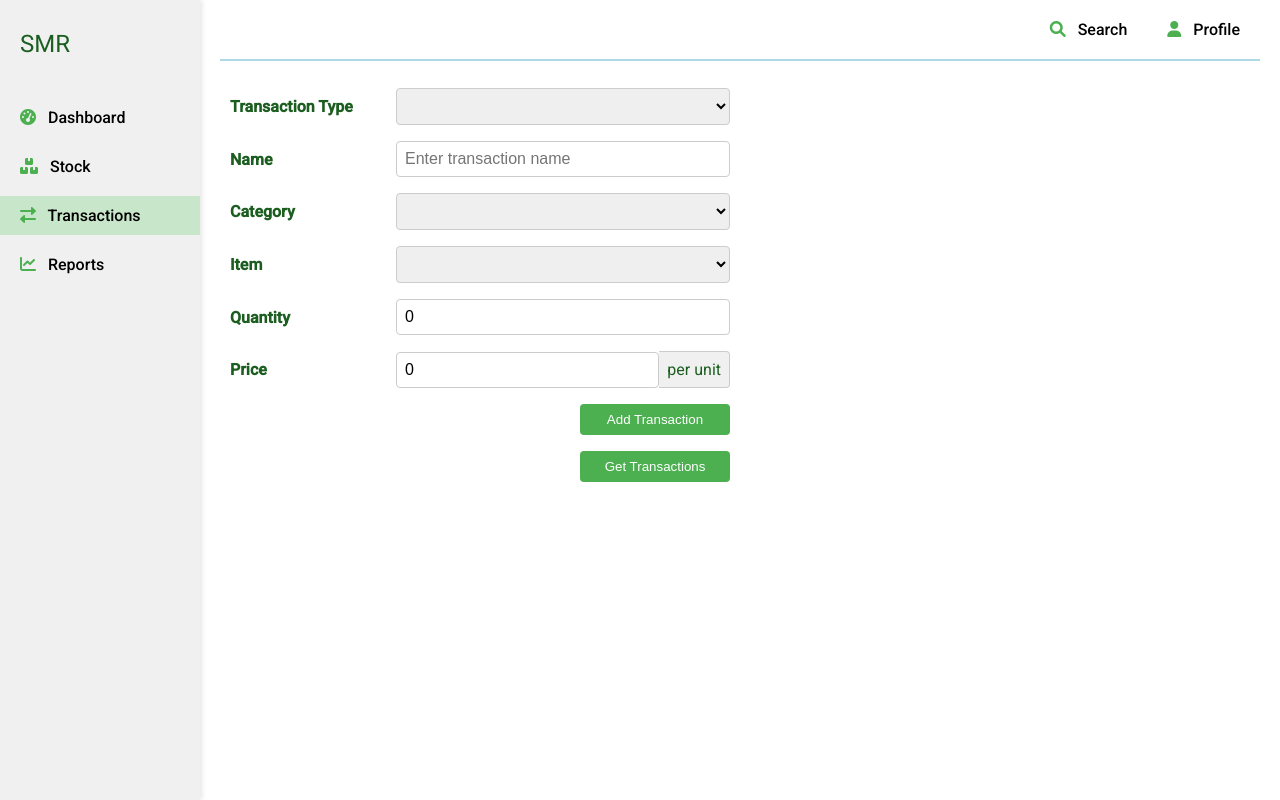
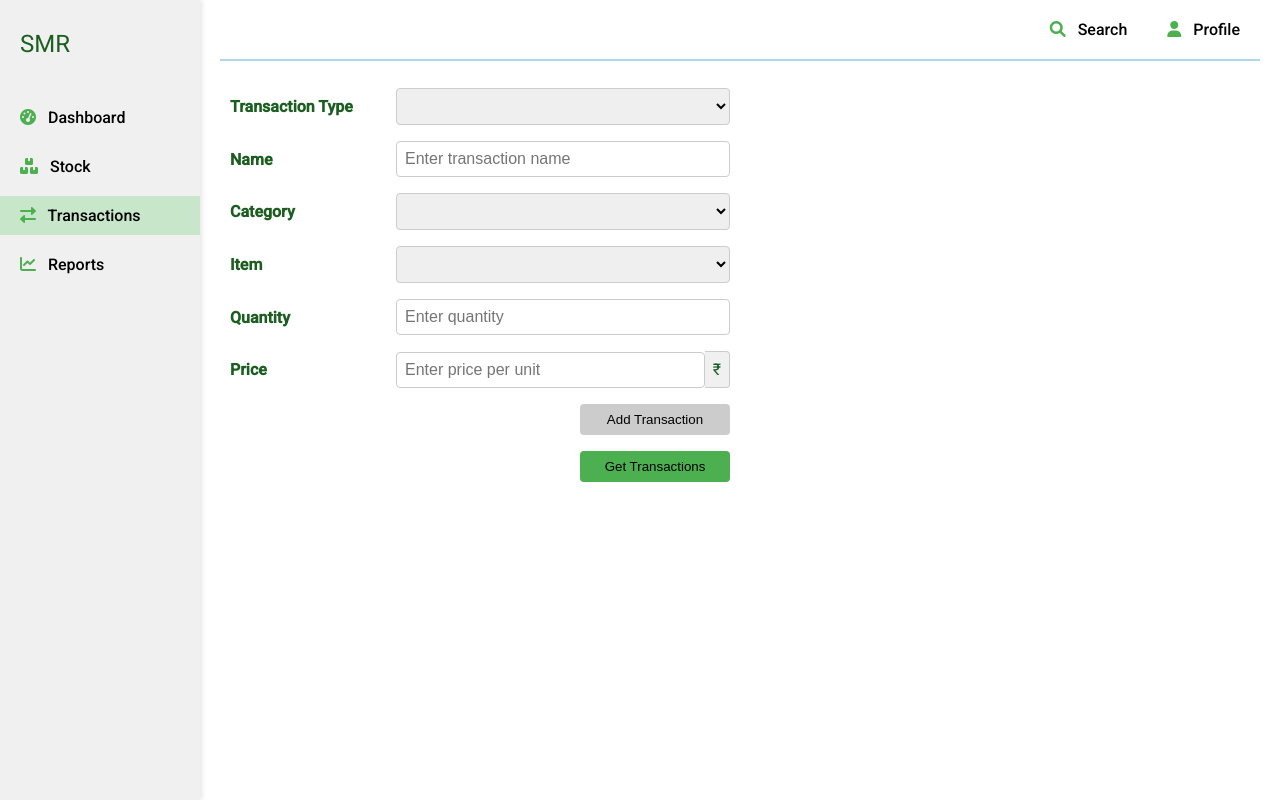
Before and after one commit to KothaNikhil/rice-factory-management, an Angular app in the folder front-end/: page /transactions in a window 1280 px wide. Built offline with nearby package versions, Linux system fonts and the light colour scheme.

Commit message:
Refactor transaction model to allow null values for quantity and price; update form input constraints and styling for better user experience

```diff
--- a/front-end/src/app/modules/transactions/services/transaction.service.ts
+++ b/front-end/src/app/modules/transactions/services/transaction.service.ts
@@ -6,8 +6,8 @@ export interface Transaction {
   transactionType: string;
   name: string;
   item: string | null;
-  quantity: number;
-  price: number;
+  quantity: number | null;
+  price: number | null;
 }
 
 @Injectable({
--- a/front-end/src/app/modules/transactions/transactions.component.html
+++ b/front-end/src/app/modules/transactions/transactions.component.html
@@ -43,8 +43,8 @@
   <div class="form-group">
     <label for="price">Price</label>
     <div class="input-group">
-      <input id="price" name="price" type="number" [(ngModel)]="transaction.price" placeholder="Enter price per unit" min="0.01" step="0.01" required />
-      <span class="input-group-addon">per unit</span>
+      <input id="price" name="price" type="number" [(ngModel)]="transaction.price" placeholder="Enter price per unit" min="0" step="10" required />
+      <span class="input-group-addon">₹</span>
     </div>
   </div>
 
--- a/front-end/src/app/modules/transactions/transactions.component.scss
+++ b/front-end/src/app/modules/transactions/transactions.component.scss
@@ -43,7 +43,7 @@ input, select {
 button {
   background-color: #4CAF50;
   padding: 0.5rem 1rem;
-  color: white;
+  color: black;
   border: none;
   border-radius: 4px;
   cursor: pointer;
@@ -54,3 +54,8 @@ button {
 button:hover {
   background-color: #45a049;
 }
+
+button:disabled {
+  background-color: #ccc; /* Change to desired disabled color */
+  cursor: not-allowed; /* Change cursor to indicate disabled state */
+}
--- a/front-end/src/app/modules/transactions/transactions.component.ts
+++ b/front-end/src/app/modules/transactions/transactions.component.ts
@@ -20,8 +20,8 @@ export class TransactionsComponent {
     transactionType: '',
     name: '',
     item: null,
-    quantity: 0,
-    price: 0,
+    quantity: null,
+    price: null,
   };
 
   constructor(private transactionService: TransactionService) { }
@@ -30,6 +30,15 @@ export class TransactionsComponent {
     const categoryId = +event.target.value;
     const category = this.categories.find(cat => cat.id === categoryId);
     this.filteredItems = category ? category.items : [];
+
+    // Automatically select the first item if available
+    if (this.filteredItems && this.filteredItems.length > 0) {
+      this.transaction.item = this.filteredItems[0].name;
+      this.onItemChange({ target: { value: this.transaction.item } });
+    } else {
+      this.transaction.item = '';
+      this.selectedItemUnit = '';
+    }
   }
 
   onItemChange(event: any) {
@@ -42,22 +51,10 @@ export class TransactionsComponent {
       (response) => {
         console.log('Transaction added successfully:', response);
 
-        // Optionally, refresh the transactions list or display a success message
-        this.LogTransactions();
-
         // Reset the form
         if (this.transactionForm) {
-          this.transactionForm.resetForm();
+          this.transactionForm.reset();
         }
-
-        // Reset the form
-        this.transaction = {
-          transactionType: '',
-          name: '',
-          item: null,
-          quantity: 0,
-          price: 0,
-        };
       },
       (error) => {
         console.error('Error adding transaction:', error);
```
